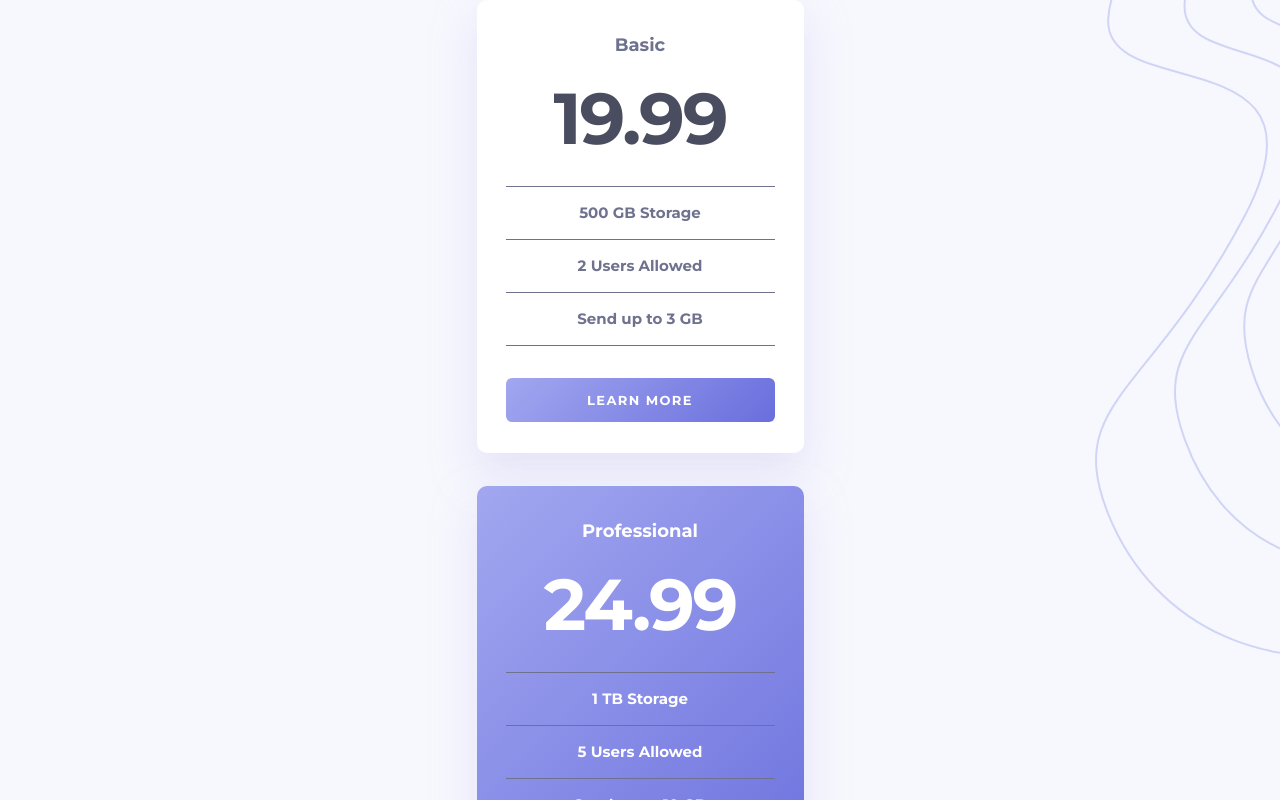
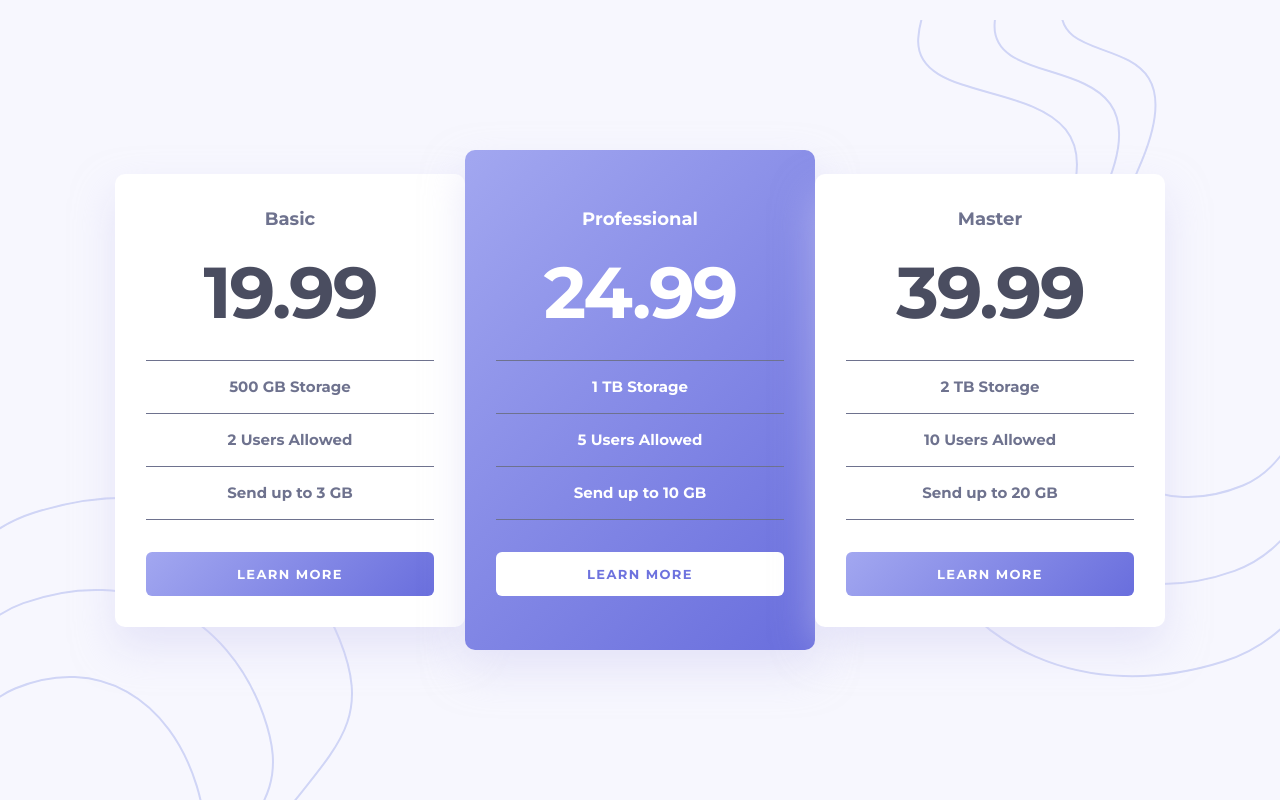
Before and after one commit to gigakhrz/Pricing-component-with-toggle, a React (Vite) app: page / in a window 1280 px wide. Shown: the top 800 px of the page. Built offline with nearby package versions, Linux system fonts and the light colour scheme.

Commit message:
add responsive

```diff
--- a/src/App.tsx
+++ b/src/App.tsx
@@ -1,6 +1,7 @@
 import styled from "styled-components";
 import GlobalStyles from "./GlobalStyles";
 import bgTop from "./assets/bg-top.svg";
+import bgBottom from "./assets/bg-bottom.svg";
 
 import CardList from "./components/CardList";
 function App() {
@@ -24,4 +25,12 @@ const Container = styled.div`
   background-image: url(${bgTop});
   background-repeat: no-repeat;
   background-position: right -190px top 0;
+  @media (min-width: 1024px) {
+    background-image: url(${bgTop}), url(${bgBottom});
+    background-repeat: no-repeat, no-repeat;
+    background-position: top 20px right 0px, bottom 0px left 0px;
+  }
+  @media (min-width: 1440px) {
+    background-size: auto, 550px;
+  }
 `;
--- a/src/components/Card.tsx
+++ b/src/components/Card.tsx
@@ -42,6 +42,10 @@ const CardContainer = styled.div<{ bg: string }>`
   border-radius: 10px;
   padding: 31px 29px;
   gap: 32px;
+  @media (min-width: 1024px) {
+    width: 350px;
+    padding: ${(props) => (props.bg !== "#ffffff" ? "54.45px 31px" : "31px")};
+  }
 
   .header {
     display: flex;
--- a/src/components/CardList.tsx
+++ b/src/components/CardList.tsx
@@ -33,4 +33,9 @@ const CardsMain = styled.div`
   align-items: center;
   justify-content: center;
   gap: 32.5px;
+
+  @media (min-width: 1024px) {
+    flex-direction: row;
+    gap: 0;
+  }
 `;
```
